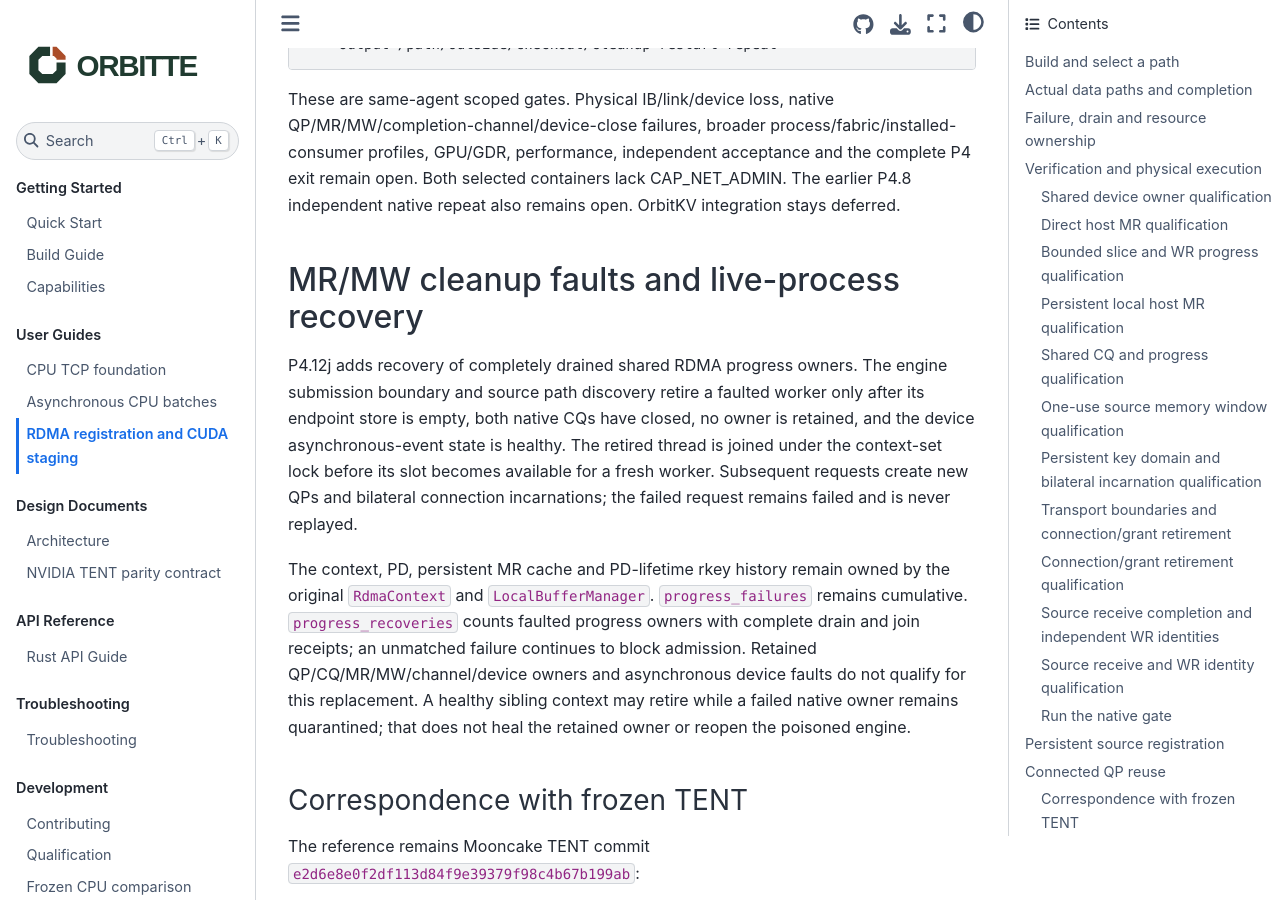
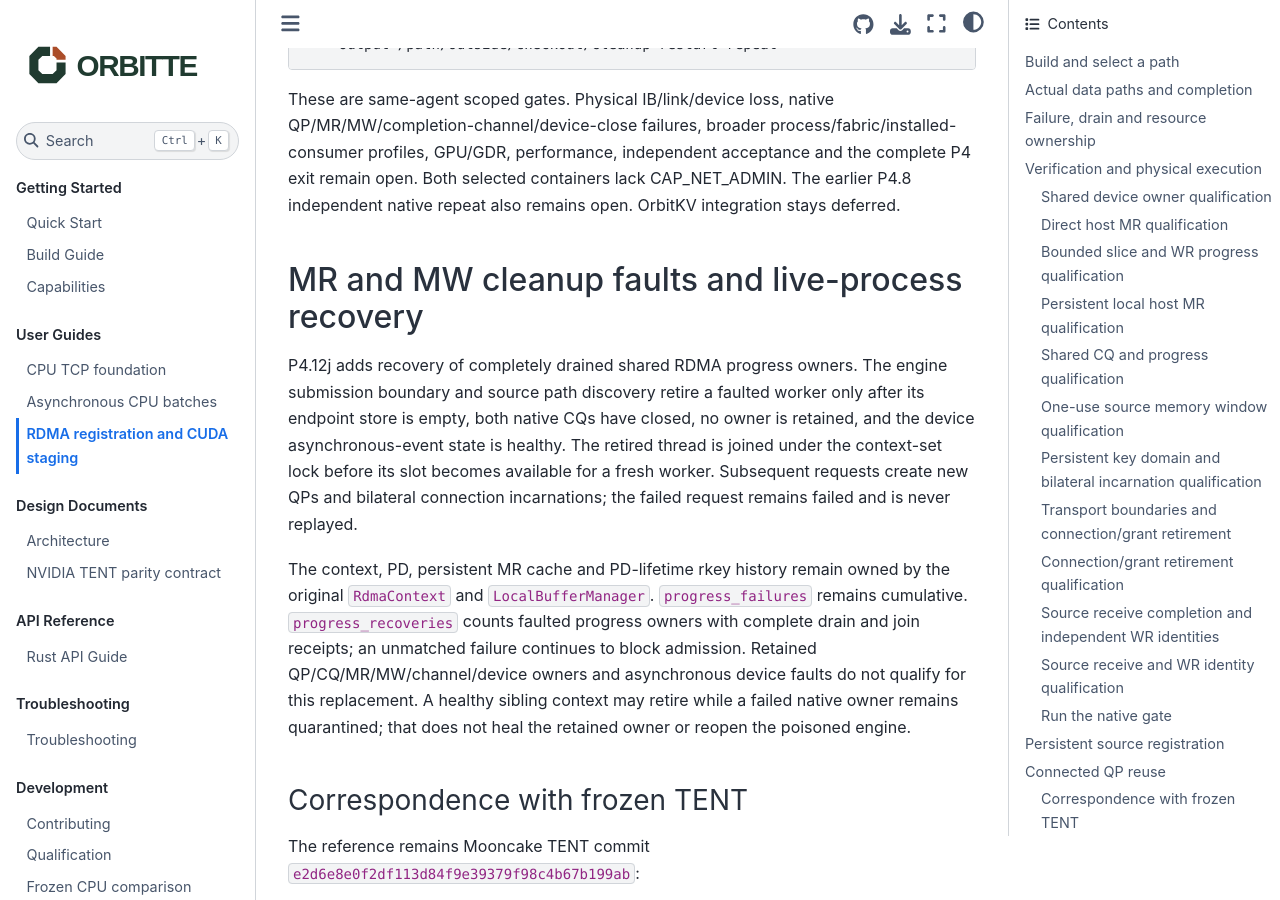
Before and after one commit to OrbitInfra/OrbitTE, a Sphinx documentation site: the page built from docs/rdma-cuda.md, in a window 1280 px wide and 900 px high, scrolled down 78074 px. Built offline with Sphinx 7.4.7 and the Sphinx Book theme 1.1.4, drawn with Linux system fonts in a browser that asks for light colours; part of the change alters nothing that is shown.

Commit message:
fix(docs): use a stable heading slug for recovery links

```diff
--- a/docs/completion-plan.md
+++ b/docs/completion-plan.md
@@ -866,7 +866,7 @@ Requirements: B04 host profile; F02/F04/F12/F15/F16/F18 foundations.
   command errors from thread-local syscall injection, post-Drop backing/loan
   retention and same-process fresh-engine recovery with new epochs/PDs.
   Natural provider failure, physical device recovery and in-place healing of
-  retained owners remain open. See [the recovery contract](rdma-cuda.md#mr-mw-cleanup-faults-and-live-process-recovery).
+  retained owners remain open. See [the recovery contract](rdma-cuda.md#mr-and-mw-cleanup-faults-and-live-process-recovery).
 - [ ] Qualify geometry and admission contention beyond the declared eight-parent,
   5 MiB/folded/exact-quarter-tail profiles, topology ranks, timeout/retry and
   endpoint incarnations. Add physical link/device loss, native QP/MR/MW and
--- a/docs/qualification.md
+++ b/docs/qualification.md
@@ -15,7 +15,7 @@ GPU direct transfer or performance.
 
 P4.12j implements drained shared-progress replacement and declares native
 MR/MW syscall-fault and live-process recovery profiles. Its frozen source,
-hardware and mutation gates are pending. See [the contract](rdma-cuda.md#mr-mw-cleanup-faults-and-live-process-recovery).
+hardware and mutation gates are pending. See [the contract](rdma-cuda.md#mr-and-mw-cleanup-faults-and-live-process-recovery).
 
 ## Previous native cleanup and repeated process evidence
 
--- a/docs/rdma-cuda.md
+++ b/docs/rdma-cuda.md
@@ -3066,8 +3066,7 @@ remain open. Both selected containers lack CAP_NET_ADMIN. The earlier P4.8
 independent native repeat also remains open. OrbitKV integration stays deferred.
 
 
-(mr-mw-cleanup-faults-and-live-process-recovery)=
-## MR/MW cleanup faults and live-process recovery
+## MR and MW cleanup faults and live-process recovery
 
 P4.12j adds recovery of completely drained shared RDMA progress owners. The
 engine submission boundary and source path discovery retire a faulted worker
```
